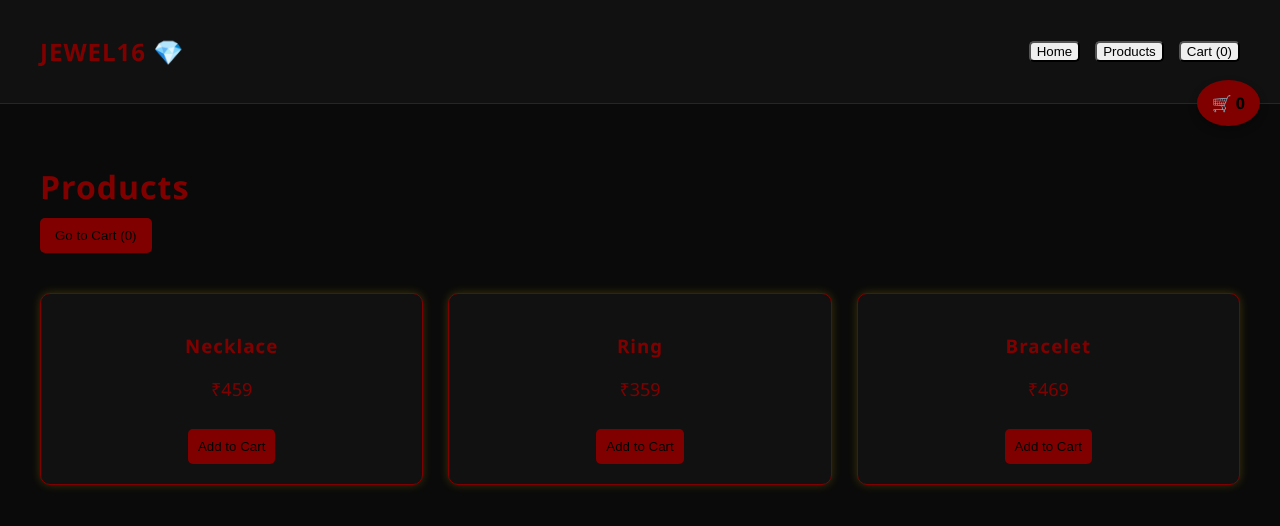
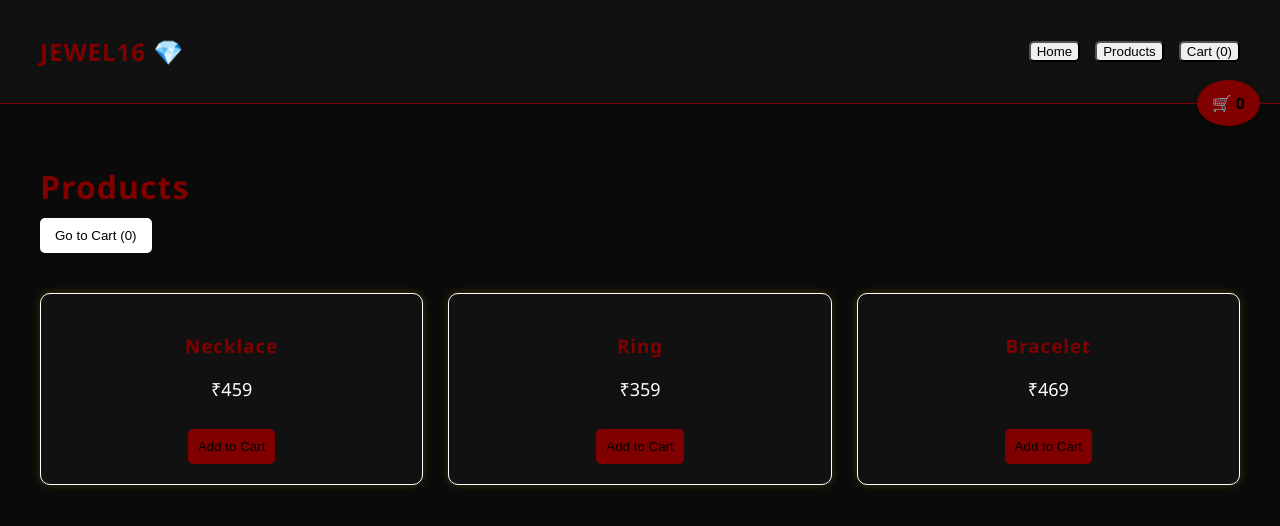
Before and after one commit to mithzz2006-a11y/jewel16-website, a React (Vite) app: page / in a window 1280 px wide. Both pictures are taken after a click on the button "Products". Shown: the top 526 px of the page. Built offline with nearby package versions, Linux system fonts and the light colour scheme.

Commit message:
Update border colour

```diff
--- a/src/pages/Products.jsx
+++ b/src/pages/Products.jsx
@@ -18,7 +18,7 @@ export default function Products({ cart, setCart, setPage }) {
         style={{
           marginBottom: "20px",
           padding: "10px 15px",
-          background: "maroon",
+          background: "white",
           color: "black",
           border: "none",
           cursor: "pointer",
@@ -41,7 +41,7 @@ export default function Products({ cart, setCart, setPage }) {
           <div
             key={index}
             style={{
-              border: "1px solid maroon",
+              border: "1px solid white",
               padding: "20px",
               borderRadius: "10px",
               background: "#111",
@@ -51,7 +51,7 @@ export default function Products({ cart, setCart, setPage }) {
             }}
             onMouseEnter={(e) => {
               e.currentTarget.style.transform = "scale(1.05)";
-              e.currentTarget.style.boxShadow = "0 0 20px maroon";
+              e.currentTarget.style.boxShadow = "0 0 20px white";
             }}
             onMouseLeave={(e) => {
               e.currentTarget.style.transform = "scale(1)";
@@ -60,7 +60,7 @@ export default function Products({ cart, setCart, setPage }) {
             }}
           >
             <h3>{item.name}</h3>
-            <p style={{ color: "maroon", fontSize: "18px" }}>₹{item.price}</p>
+            <p style={{ color: "white", fontSize: "18px" }}>₹{item.price}</p>
 
             <button
               onClick={() => addToCart(item)}
```
